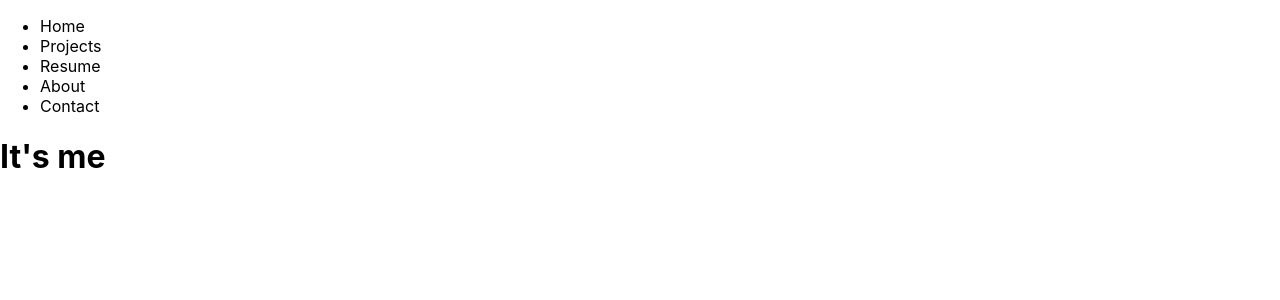
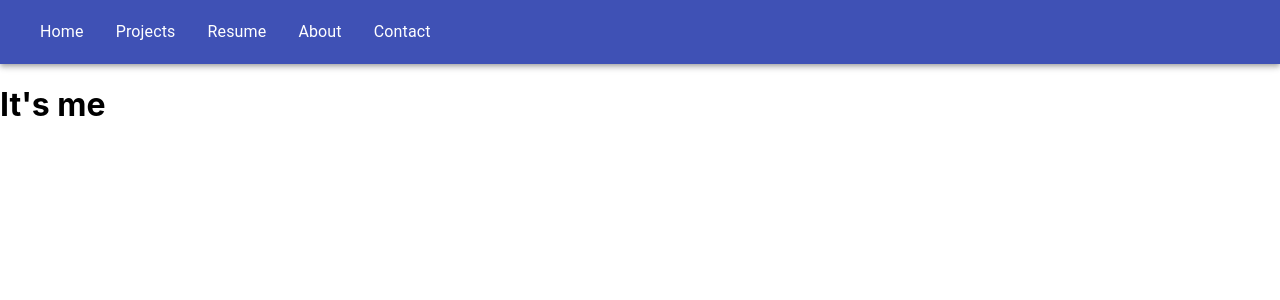
Before and after one commit to elizabethbrandt/reactportfolio, a JavaScript app: page / in a window 1280 px wide. Shown: the top 300 px of the page. Built offline with nearby package versions, Linux system fonts and the light colour scheme; the HTML template or start-up script is replaced by a standard one.

Commit message:
restructured navbar

```diff
--- a/src/components/Nav/index.js
+++ b/src/components/Nav/index.js
@@ -1,13 +1,19 @@
+import { AppBar, MenuItem, Toolbar } from "@material-ui/core";
+
 function Nav() {
     return (
         <nav>
-            <ul>
-                <li>Home</li>
-                <li>Projects</li>
-                <li>Resume</li>
-                <li>About</li>
-                <li>Contact</li>
-            </ul>
+            <AppBar position="static">
+                <Toolbar>
+
+                    <MenuItem href="/">Home</MenuItem>
+                    <MenuItem href="/projects">Projects</MenuItem>
+                    <MenuItem href="/resume">Resume</MenuItem>
+                    <MenuItem href="/about">About</MenuItem>
+                    <MenuItem href="/contact">Contact</MenuItem>
+
+                </Toolbar>
+            </AppBar>
         </nav>
     )
 }
```
